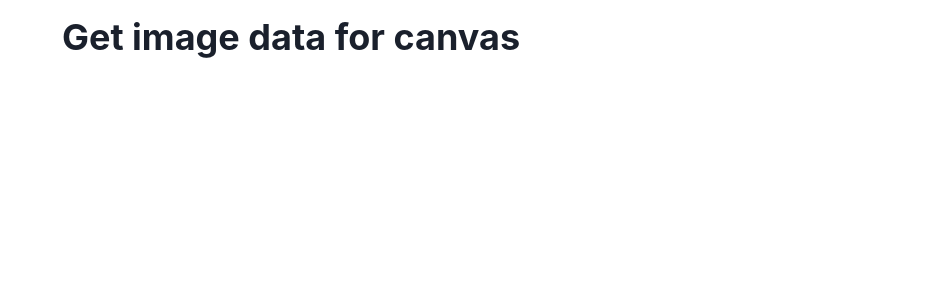
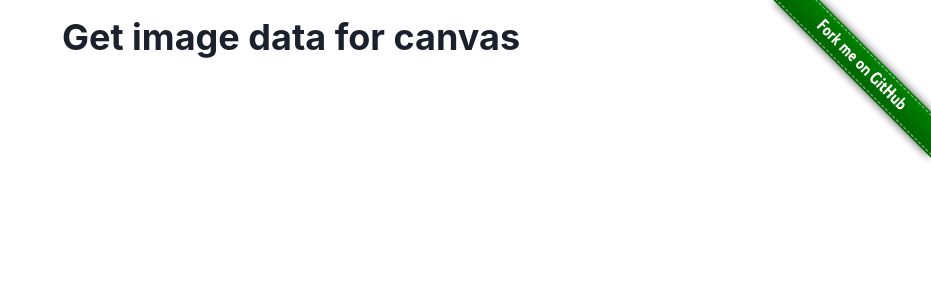
Before and after one commit to malashevskyi/get-image-data-tool, a React (Create React App) app: page / in a window 1280 px wide. Shown: the top 300 px of the page, without its empty margins (349-1280 px from the left). Built offline with nearby package versions, Linux system fonts and the light colour scheme.

Commit message:
add fork me

```diff
--- /dev/null
+++ b/src/components/Fork/index.tsx
@@ -0,0 +1,22 @@
+import { Heading, Image, Link } from '@chakra-ui/react'
+import logo from './logo.svg'
+
+function Fork() {
+  return (
+    <Heading mt={4} textAlign="center">
+      <Link>
+        <Image
+          pos="absolute"
+          top={0}
+          right={0}
+          w="170px"
+          h="170px"
+          src={logo}
+          alt="fork me"
+        />
+      </Link>
+    </Heading>
+  )
+}
+
+export default Fork
--- a/src/components/Title/index.tsx
+++ b/src/components/Title/index.tsx
@@ -1,10 +1,12 @@
-import { Heading } from '@chakra-ui/react'
+import { Box, Heading } from '@chakra-ui/react'
+import Fork from '../Fork'
 
 function Title() {
   return (
-    <Heading mt={4} textAlign="center">
-      Get image data for canvas
-    </Heading>
+    <Box as="header" pt={4}>
+      <Heading textAlign="center">Get image data for canvas</Heading>
+      <Fork />
+    </Box>
   )
 }
 
--- /dev/null
+++ b/src/custom.d.ts
@@ -0,0 +1,4 @@
+declare module '*.svg' {
+  const content: any
+  export default content
+}
```
Also changed, not shown: tsconfig.json (+2 -8 lines), src/components/Fork/logo.svg (added).
